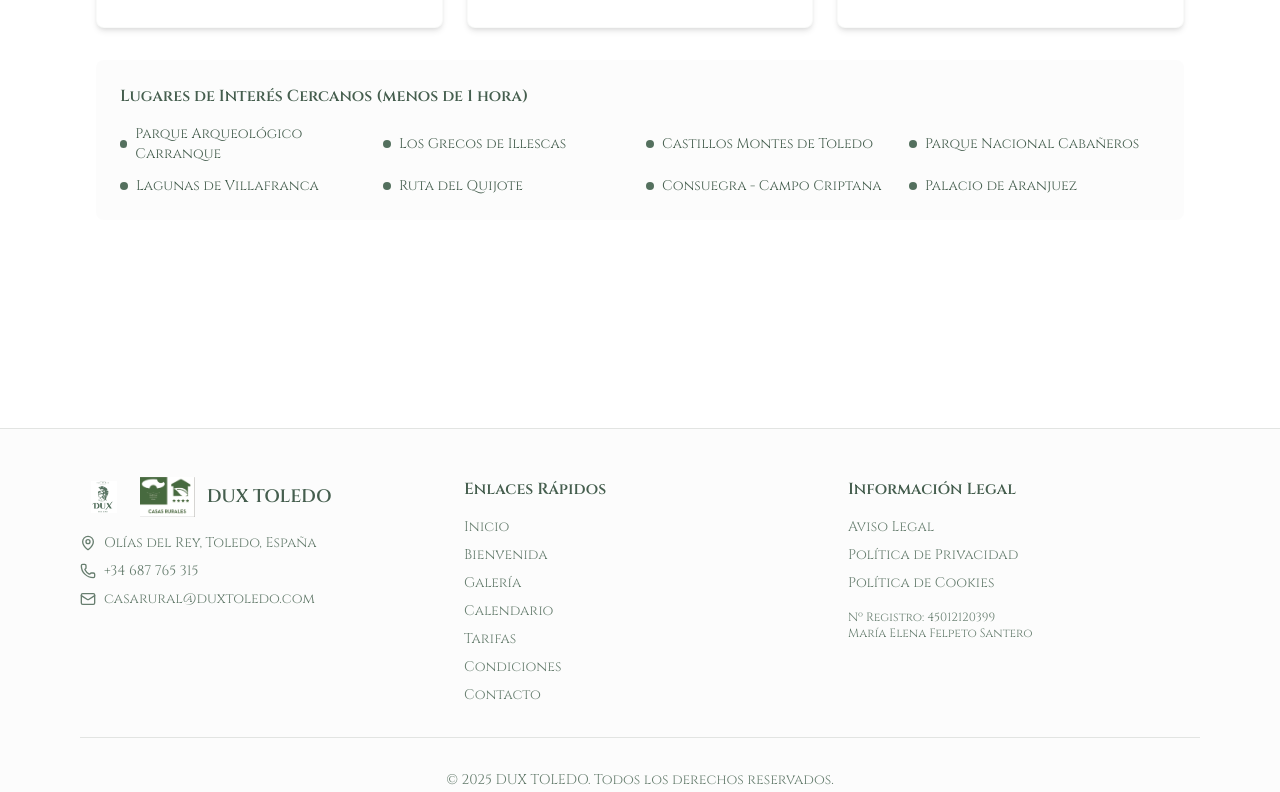
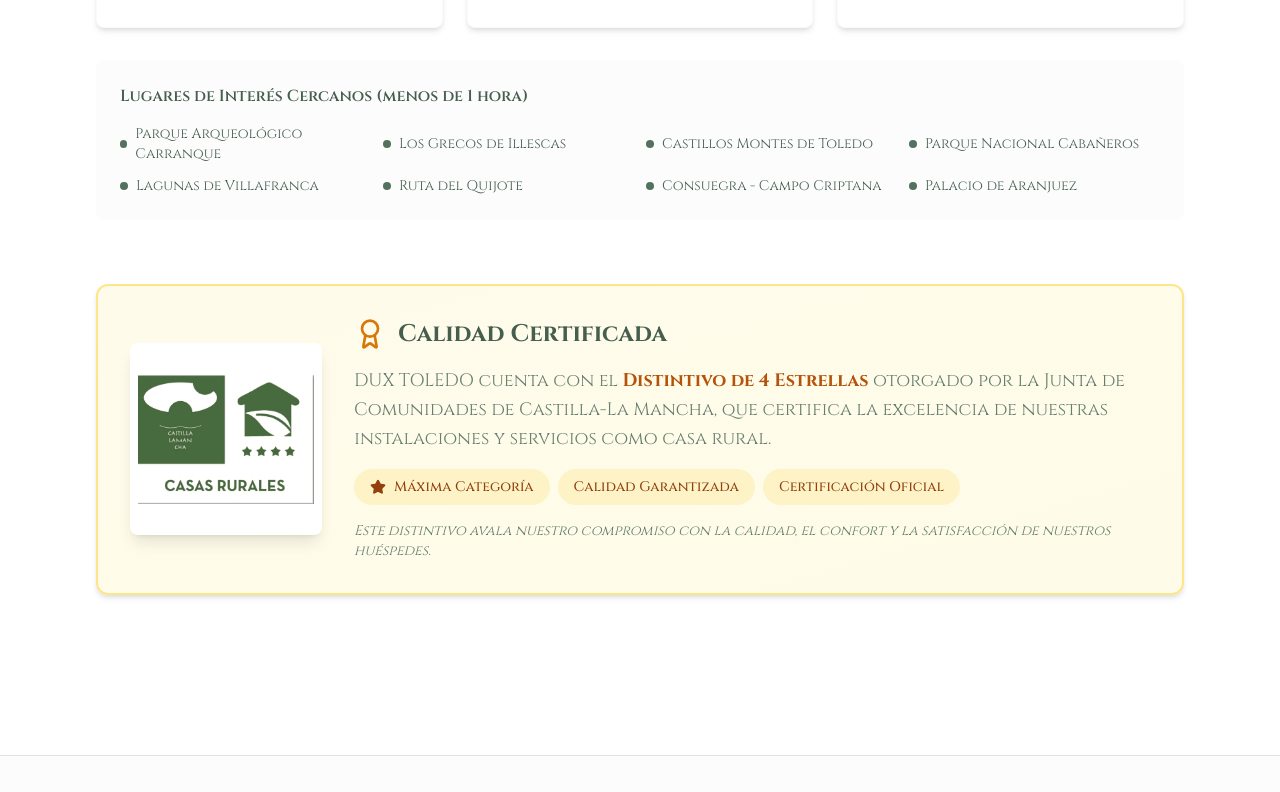
Before and after one commit to jlpascual90-spec/web_casarural_verde, a Next.js app in the folder app/: page / in a window 1280 px wide. Shown: the part 8361-9153 px from the top of the page. Built offline with nearby package versions, Linux system fonts and the light colour scheme.

Commit message:
Update services-section con distintivo turismo

```diff
--- a/app/components/services-section.tsx
+++ b/app/components/services-section.tsx
@@ -1,7 +1,7 @@
-
 "use client";
 
 import React from "react";
+import Image from "next/image";
 import {
   Thermometer,
   Shield,
@@ -13,7 +13,8 @@ import {
   Star,
   Mountain,
   Camera,
-  Castle
+  Castle,
+  Award
 } from "lucide-react";
 
 export function ServicesSection() {
@@ -160,7 +161,7 @@ export function ServicesSection() {
         </div>
 
         {/* ALREDEDORES */}
-        <div className="mb-12">
+        <div className="mb-16">
           <h3 className="text-2xl font-bold text-foreground mb-8 text-center flex items-center justify-center">
             <Mountain className="h-6 w-6 text-primary mr-3" />
             ALREDEDORES - LUGARES DE INTERÉS
@@ -251,6 +252,54 @@ export function ServicesSection() {
             </div>
           </div>
         </div>
+
+        {/* DISTINTIVO 4 ESTRELLAS */}
+        <div className="mt-16">
+          <div className="bg-gradient-to-br from-amber-50 to-yellow-50 dark:from-amber-950/20 dark:to-yellow-950/20 rounded-xl p-8 shadow-elegant border-2 border-amber-200 dark:border-amber-800">
+            <div className="flex flex-col lg:flex-row items-center gap-8">
+              <div className="flex-shrink-0">
+                <div className="relative w-48 h-48 bg-white dark:bg-card rounded-lg p-4 shadow-lg">
+                  <Image
+                    src="/distintivo_4estrellas.png"
+                    alt="Distintivo 4 Estrellas Casas Rurales - DUX TOLEDO"
+                    fill
+                    className="object-contain p-2"
+                  />
+                </div>
+              </div>
+
+              <div className="flex-1 text-center lg:text-left">
+                <div className="flex items-center justify-center lg:justify-start mb-4">
+                  <Award className="h-8 w-8 text-amber-600 mr-3" />
+                  <h3 className="text-2xl font-bold text-foreground">
+                    Calidad Certificada
+                  </h3>
+                </div>
+
+                <p className="text-lg text-muted-foreground mb-4 leading-relaxed">
+                  DUX TOLEDO cuenta con el <strong className="text-amber-700 dark:text-amber-500">Distintivo de 4 Estrellas</strong> otorgado por la Junta de Comunidades de Castilla-La Mancha, que certifica la excelencia de nuestras instalaciones y servicios como casa rural.
+                </p>
+
+                <div className="flex flex-wrap gap-2 justify-center lg:justify-start">
+                  <span className="bg-amber-100 dark:bg-amber-900/30 text-amber-800 dark:text-amber-200 px-4 py-2 rounded-full text-sm font-medium flex items-center gap-2">
+                    <Star className="h-4 w-4 fill-current" />
+                    Máxima Categoría
+                  </span>
+                  <span className="bg-amber-100 dark:bg-amber-900/30 text-amber-800 dark:text-amber-200 px-4 py-2 rounded-full text-sm font-medium">
+                    Calidad Garantizada
+                  </span>
+                  <span className="bg-amber-100 dark:bg-amber-900/30 text-amber-800 dark:text-amber-200 px-4 py-2 rounded-full text-sm font-medium">
+                    Certificación Oficial
+                  </span>
+                </div>
+
+                <p className="text-sm text-muted-foreground mt-4 italic">
+                  Este distintivo avala nuestro compromiso con la calidad, el confort y la satisfacción de nuestros huéspedes.
+                </p>
+              </div>
+            </div>
+          </div>
+        </div>
       </div>
     </section>
   );
```
